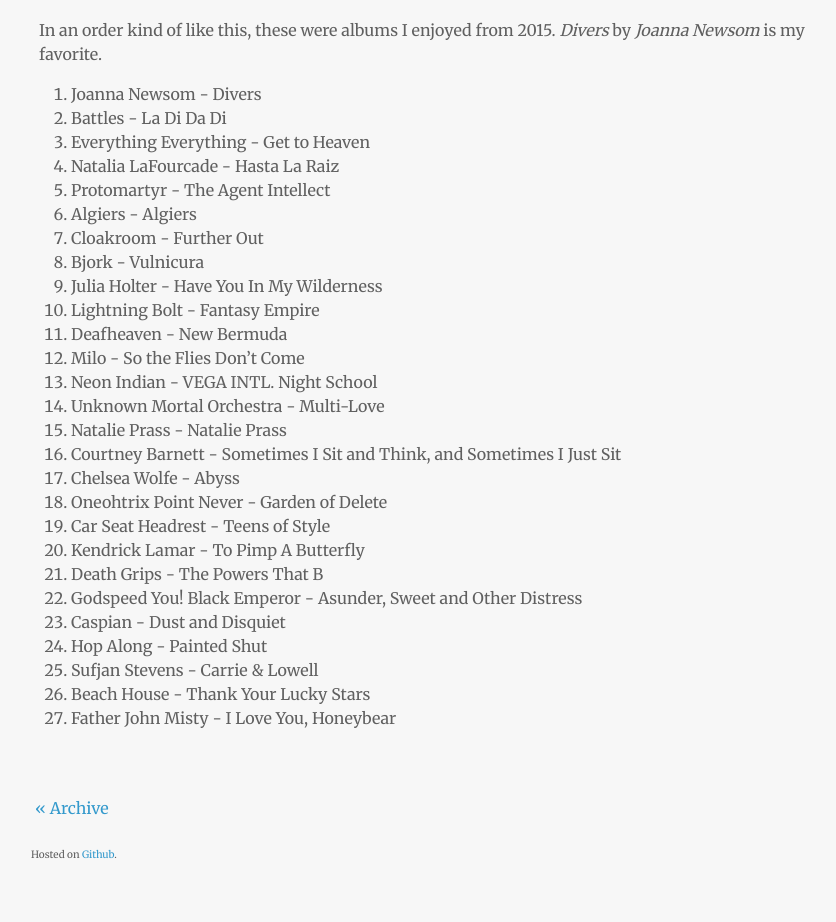
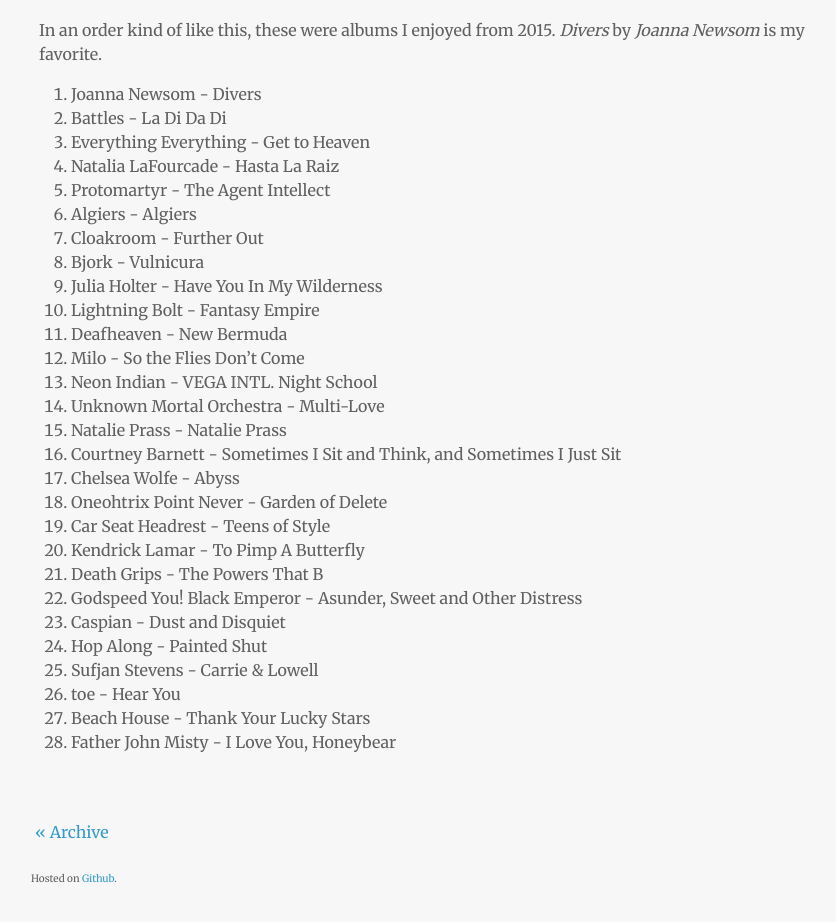
Before and after one commit to kevinfiol/kevinfiol.github.io, a Jekyll site: the page built from _posts/2016-01-14-Music-from-2015.md, in a window 1280 px wide, cut to the strip 614-1578 px from the top of the page. Shown: the top 922 px of the strip, without its empty margins (219-1055 px from the left). Built offline with Jekyll 4.4.1, drawn with Linux system fonts in a browser that asks for light colours; nearby versions of some CDN libraries.

Commit message:
music 2015

```diff
--- a/_posts/2016-01-14-Music-from-2015.md
+++ b/_posts/2016-01-14-Music-from-2015.md
@@ -4,7 +4,7 @@
 ---
 
 <div class="img-container">
-<iframe width="420" height="315" src="//www.youtube.com/embed/1NVOawOXxSA" frameborder="0" allowfullscreen></iframe>
+<iframe width="420" height="315" src="//www.youtube.com/embed/6SUS4jIA7Zw" frameborder="0" allowfullscreen></iframe>
 </div>
 
 In an order kind of like this, these were albums I enjoyed from 2015. *Divers* by *Joanna Newsom* is my favorite.
@@ -34,5 +34,6 @@
 1. Caspian - Dust and Disquiet
 1. Hop Along - Painted Shut
 1. Sufjan Stevens - Carrie & Lowell
+1. toe - Hear You
 1. Beach House - Thank Your Lucky Stars
 1. Father John Misty - I Love You, Honeybear
```
